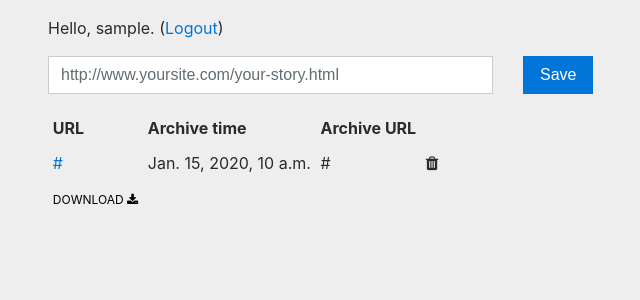
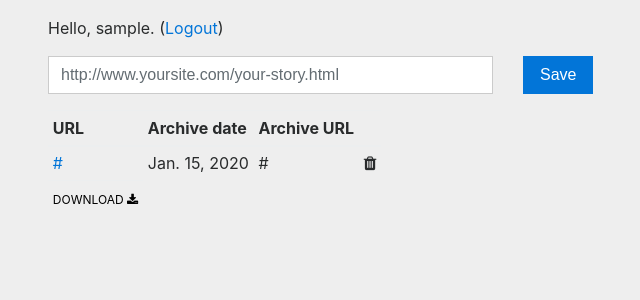
Before and after one commit to palewire/savemy.news, a Django app: page / in a window 1280 px wide. Shown: the part 116-416 px from the top of the page, without its empty margins (37-677 px from the left). Run offline with Django 3.2, Linux system fonts and the light colour scheme; a user stored in the database is signed in; tables that the repository leaves empty hold one stand-in row (values such as "Sample post"); some libraries are stand-ins or nearby versions.

Commit message:
Trim archive datetime to archive date for space

```diff
--- a/archive/templates/archive/index.html
+++ b/archive/templates/archive/index.html
@@ -29,7 +29,7 @@
                 <thead>
                   <tr>
                     <th>URL</th>
-                    <th>Archive time</th>
+                    <th>Archive date</th>
                     <th>Archive URL</th>
                     <th></th>
                   </tr>
@@ -38,7 +38,7 @@
                 {% for obj in clip_list %}
                     <tr>
                         <td><a href="{{ obj.url }}">{{ obj.url|truncatechars:75 }}</a></td>
-                        <td>{{ obj.memento.timestamp }}</td>
+                        <td>{{ obj.memento.timestamp|date:"N j, Y" }}</td>
                         <td>{{ obj.memento.url|urlizetrunc:30 }}</td>
                         <td>
                             <i class="fa fa-trash"
```
